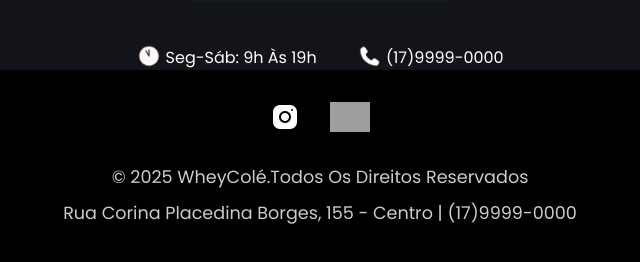
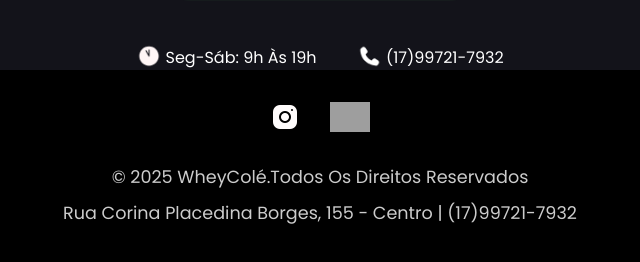
Before and after one commit to DiegoSacomano/whey-col-, a plain HTML site: page index.html in a window 1280 px wide. Shown: the part 2780-3042 px from the top of the page, 320-960 px from the left. Drawn offline with Linux system fonts and the light colour scheme; grey boxes are pictures that could not be loaded.

Commit message:
troca de numeros

```diff
--- a/index.html
+++ b/index.html
@@ -130,7 +130,7 @@
 
             <span>
                 <img src="./assets/phone (2).png" alt="fone">
-                (17)9999-0000
+                (17)99721-7932
             </span>
         </div>
     </section>
@@ -142,13 +142,13 @@
             <a href="https://www.instagram.com/wheycole2023?utm_source=ig_web_button_share_sheet&igsh=djFmYW43aDBzZmY5" target="_blank">
                 <img src="./assets/icons8-instagram-30.png" alt="instagram">
             </a>
-            <a href="https://wa.me/5517996184413" target="_blank">
+            <a href="https://wa.me/5517997046580" target="_blank">
                 <img src="https://fastpng.com/images/file/whatsapp-icons-488mtuo0xifjcr4j.png" alt="whastApp">
             </a>
         </div>
 
         <p>© 2025 wheyColé.todos os direitos reservados</p>
-        <p>Rua corina placedina borges, 155 - centro | (17)9999-0000</p>
+        <p>Rua corina placedina borges, 155 - centro | (17)99721-7932</p>
     </footer>
 
     <script src="./script.js"></script>
```
